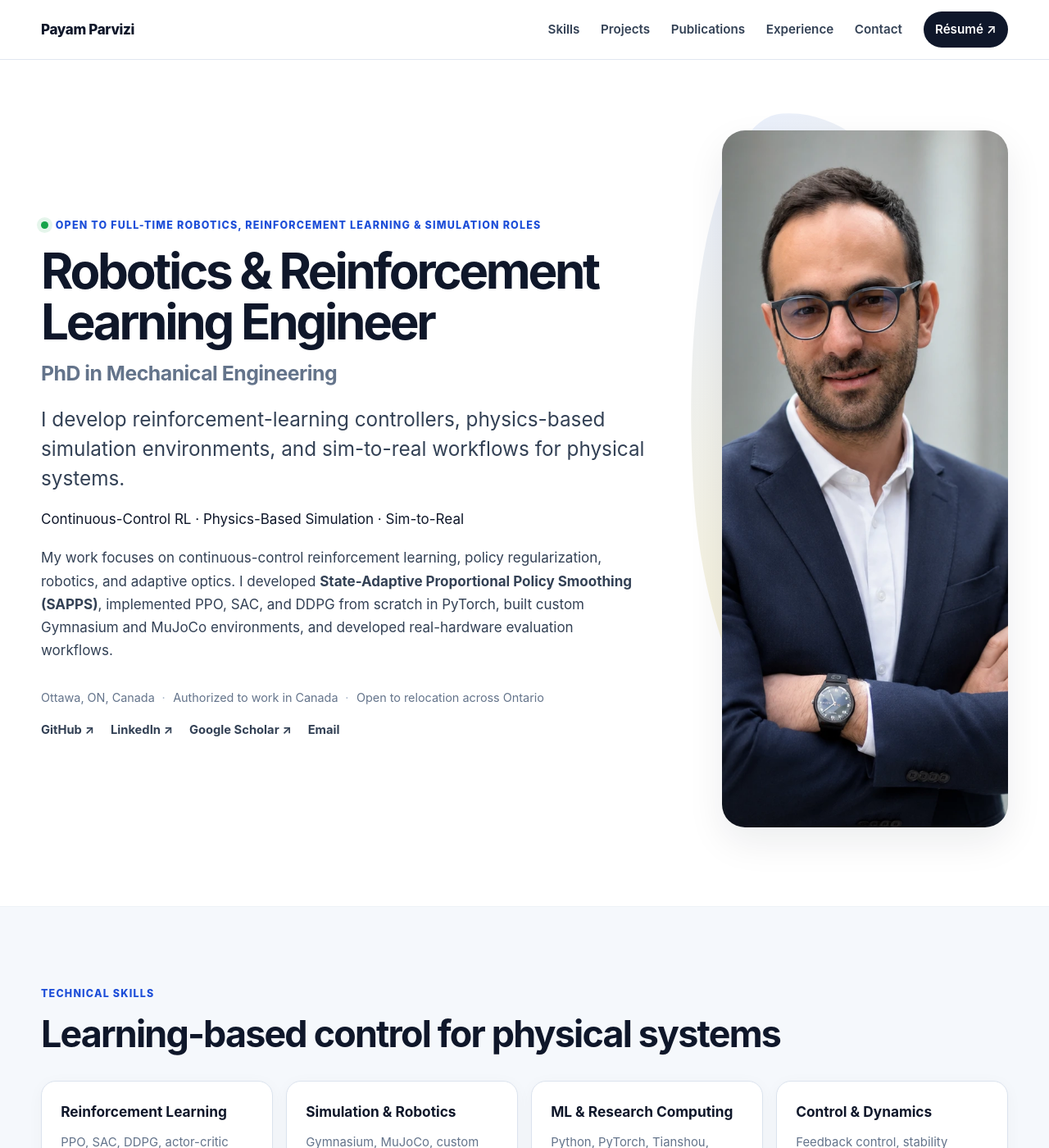
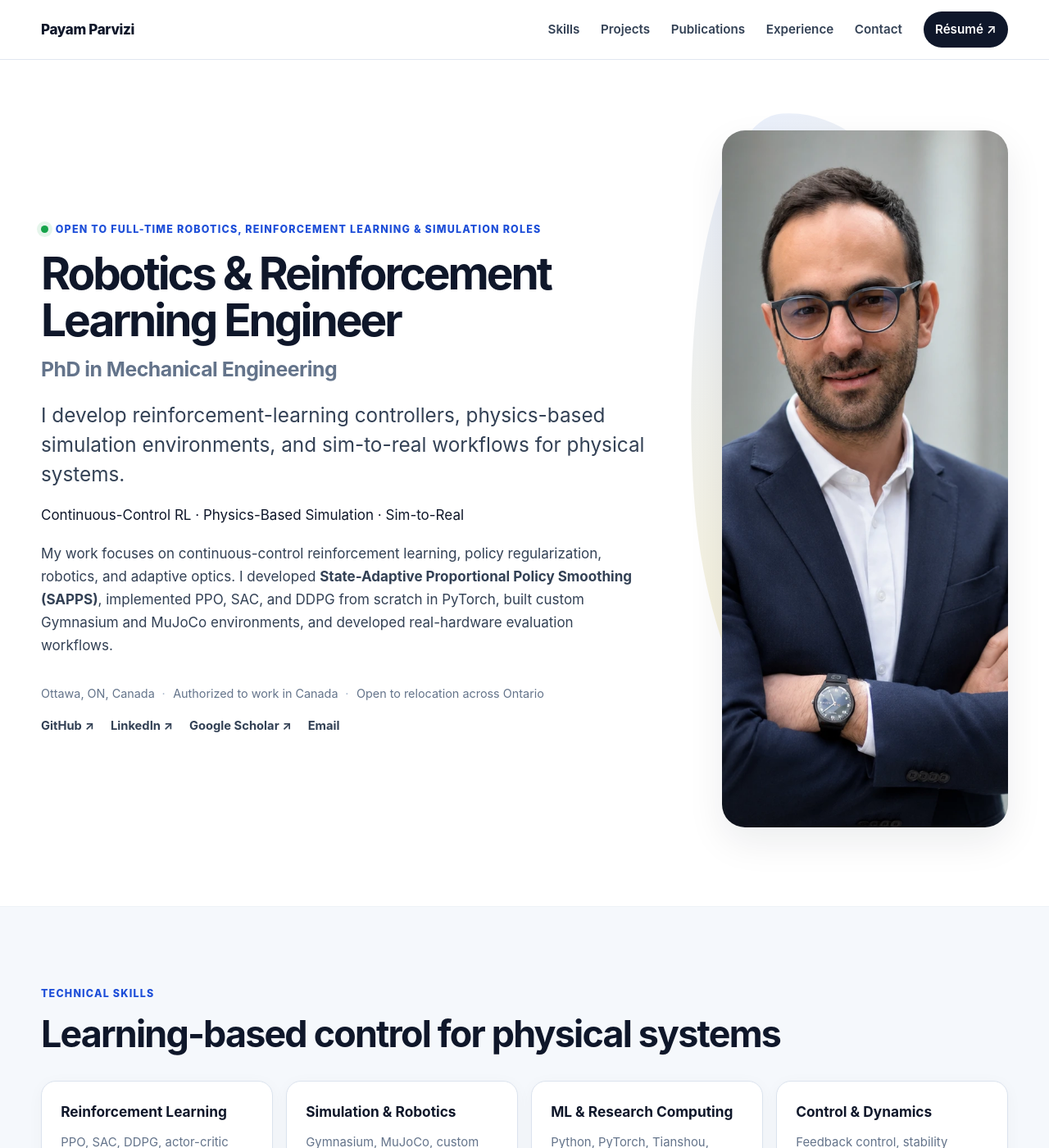
Before and after one commit to payamparvizi/payamparvizi.github.io, a Jekyll site: the page built from index.html, in a window 1280 px wide and 1400 px high. Shown: the whole window at 82% size. Built offline with Jekyll 4.4.1, drawn with Linux system fonts in a browser that asks for light colours.

Commit message:
Update site.css

```diff
--- a/assets/css/site.css
+++ b/assets/css/site.css
@@ -57,7 +57,7 @@
 .hero-grid { display: grid; grid-template-columns: minmax(0, 1.36fr) minmax(320px, .64fr); gap: clamp(3rem, 7vw, 7rem); align-items: center; }
 .eyebrow, .section-kicker, .project-number { margin: 0 0 .9rem; color: var(--accent); font-size: .78rem; font-weight: 780; letter-spacing: .095em; text-transform: uppercase; }
 .status-dot { display: inline-block; width: .56rem; height: .56rem; margin-right: .55rem; border-radius: 50%; background: var(--success); box-shadow: 0 0 0 5px rgba(22,163,74,.11); vertical-align: .03em; }
-h1 { max-width: 920px; margin: 0; font-size: clamp(2.65rem, 4.7vw, 4.6rem); line-height: 1.02; letter-spacing: -.055em; }
+h1 { max-width: 920px; margin: 0; font-size: clamp(2.65rem, 4.3vw, 4.25rem); line-height: 1.02; letter-spacing: -.055em; }
 .hero-credential { max-width: 780px; margin: 1rem 0 0; color: var(--muted); font-size: clamp(1.18rem, 2vw, 1.55rem); font-weight: 680; line-height: 1.3; letter-spacing: -.02em; }
 .hero-lead { max-width: 780px; margin: 1.45rem 0 0; color: var(--ink-soft); font-size: clamp(1.2rem, 2vw, 1.52rem); line-height: 1.48; }
 .hero-body { max-width: 780px; margin: 1.2rem 0 0; color: var(--ink-soft); }
```
